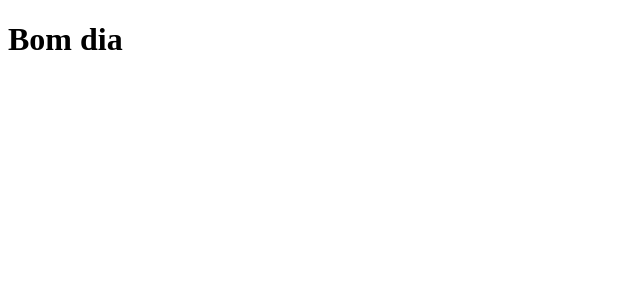
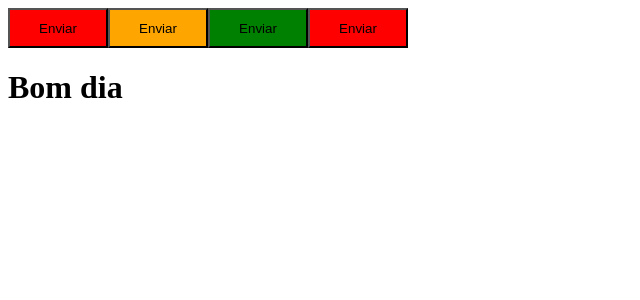
Before and after one commit to Hzimr/Ignite-Timer, a React (Vite) app: page / in a window 1280 px wide. Shown: the top 300 px of the page, without its empty margins (0-640 px from the left). Built offline with nearby package versions, Linux system fonts and the light colour scheme.

Commit message:
feat: created button example

```diff
--- a/src/App.tsx
+++ b/src/App.tsx
@@ -1,9 +1,14 @@
+import { Button } from "./components/button/button"
 import { Header } from "./components/header/header"
 
 export function App() {
   return (
       <div>
         <Header />
+        <Button variant='danger' />
+        <Button variant="secondary"/>
+        <Button variant="success"/>
+        <Button variant="danger"/>
         <h1>Bom dia</h1>
       </div>
   )
--- /dev/null
+++ b/src/components/button/button.tsx
@@ -0,0 +1,12 @@
+import { ButtonContainer, ButtonVariant } from "./buttonStyles";
+
+
+interface ButtonProps {
+  variant?: ButtonVariant;
+}
+
+export function Button({ variant = 'primary' }: ButtonProps) {
+  return (
+    <ButtonContainer variant={variant}>Enviar</ButtonContainer>
+  )
+}
--- /dev/null
+++ b/src/components/button/buttonStyles.ts
@@ -0,0 +1,23 @@
+import styled from 'styled-components'
+
+export type ButtonVariant = 'primary' | 'secondary' | 'danger' | 'success';
+
+interface ButtonContainerProps {
+  variant: ButtonVariant
+}
+
+const buttonVariants = {
+  primary: 'purple',
+  secondary: 'orange',
+  danger:'red',
+  success: 'green',
+}
+
+export const ButtonContainer = styled.button<ButtonContainerProps>`
+  width: 100px;
+  height: 40px;
+
+  ${props => {
+    return `background-color: ${buttonVariants[props.variant]}`
+  }}
+`
```
